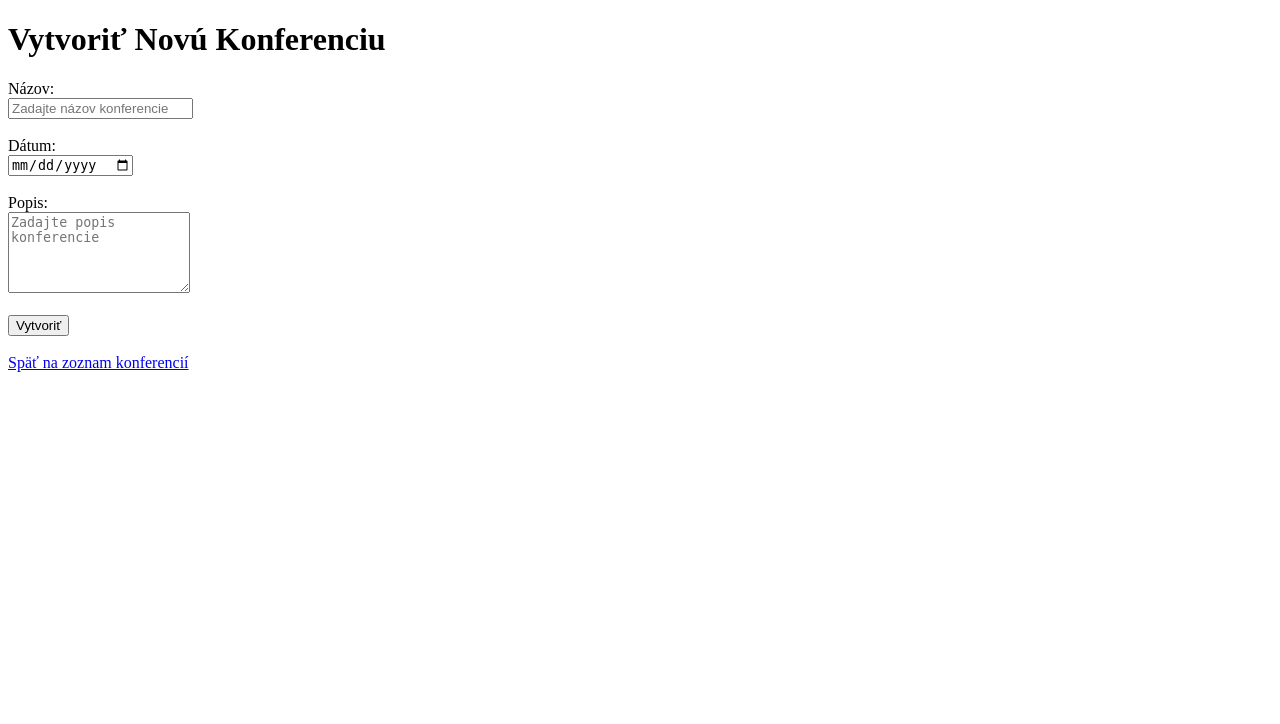
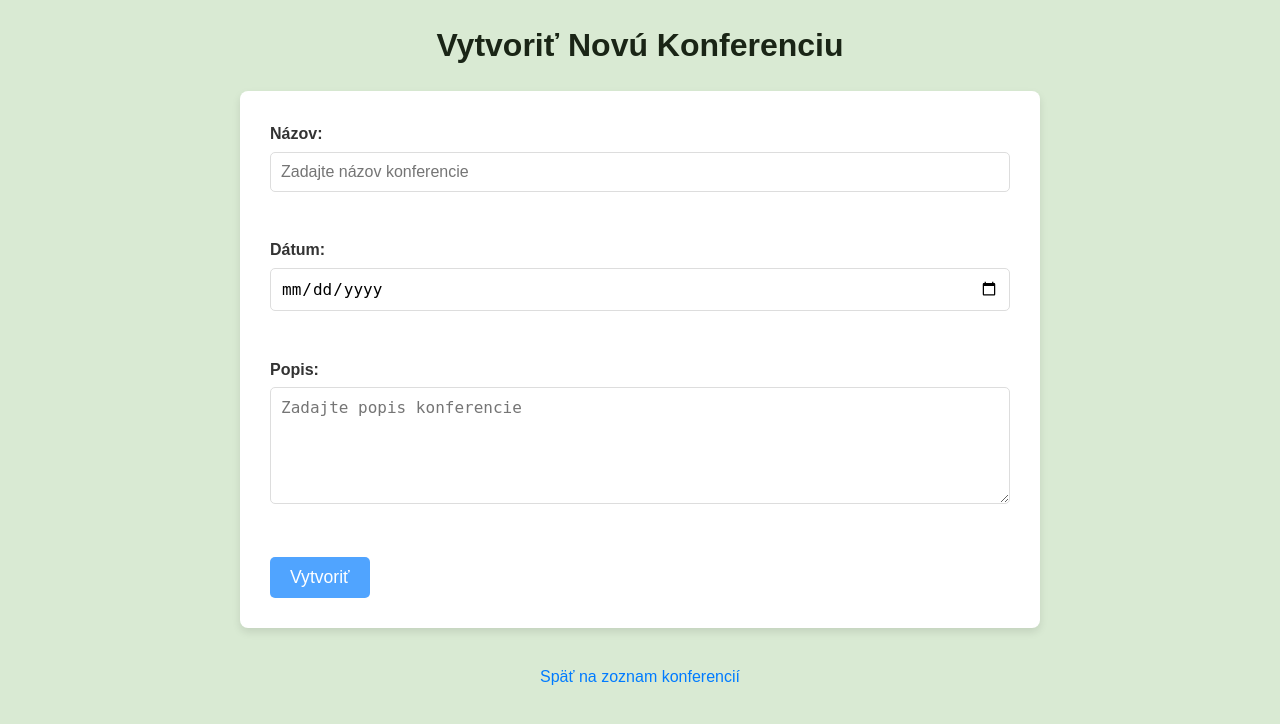
Before and after one commit to DanielMagdolen/ukf-2-team, a Flask app: page /create_conference in a window 1280 px wide. Shown: the top 724 px of the page. Run offline with Flask 3, Linux system fonts and the light colour scheme.

Commit message:
create+edit conference

```diff
--- /dev/null
+++ b/static/style_css/create_conference.css
@@ -0,0 +1,73 @@
+* {
+    margin: 0;
+    padding: 0;
+    box-sizing: border-box;
+}
+
+body {
+    font-family: 'Arial', sans-serif;
+    background-color: #d9ead3;
+    color: #333;
+    line-height: 1.6;
+    padding: 20px;
+}
+
+h1 {
+    text-align: center;
+    color: #1a2516;
+    margin-bottom: 20px;
+}
+
+form {
+    background-color: #fff;
+    padding: 30px;
+    border-radius: 8px;
+    box-shadow: 0 4px 8px rgba(0, 0, 0, 0.1);
+    max-width: 800px;
+    margin: 0 auto;
+}
+
+label {
+    font-weight: bold;
+    margin-bottom: 5px;
+    display: inline-block;
+}
+
+input[type="text"],
+input[type="date"],
+textarea {
+    width: 100%;
+    padding: 10px;
+    margin-bottom: 20px;
+    border: 1px solid #ddd;
+    border-radius: 5px;
+    font-size: 1rem;
+}
+
+button[type="submit"] {
+    background-color: #007bffaf;
+    color: #fff;
+    border: none;
+    padding: 10px 20px;
+    font-size: 1.1rem;
+    border-radius: 5px;
+    cursor: pointer;
+    transition: background-color 0.3s ease;
+}
+
+button[type="submit"]:hover {
+    background-color: #0056b3;
+}
+
+a {
+    display: block;
+    text-align: center;
+    color: #007bff;
+    text-decoration: none;
+    font-size: 1rem;
+    margin-top: 10px;
+}
+
+a:hover {
+    text-decoration: underline;
+}
--- a/templates/create_conference.html
+++ b/templates/create_conference.html
@@ -5,6 +5,8 @@
     <meta charset="UTF-8">
     <meta name="viewport" content="width=device-width, initial-scale=1.0">
     <title>Vytvoriť Konferenciu</title>
+    <link href="{{ url_for('static', filename='style_css/create_conference.css') }}" rel="stylesheet">
+
 </head>
 
 <body>
--- a/templates/edit_conference.html
+++ b/templates/edit_conference.html
@@ -5,6 +5,8 @@
     <meta charset="UTF-8">
     <meta name="viewport" content="width=device-width, initial-scale=1.0">
     <title>Editovať konferenciu</title>
+    <link href="{{ url_for('static', filename='style_css/edit_conference.css') }}" rel="stylesheet">
+
 </head>
 
 <body>
```
Also changed, not shown: static/style_css/edit_conference.css (added, +54 -0 lines).
